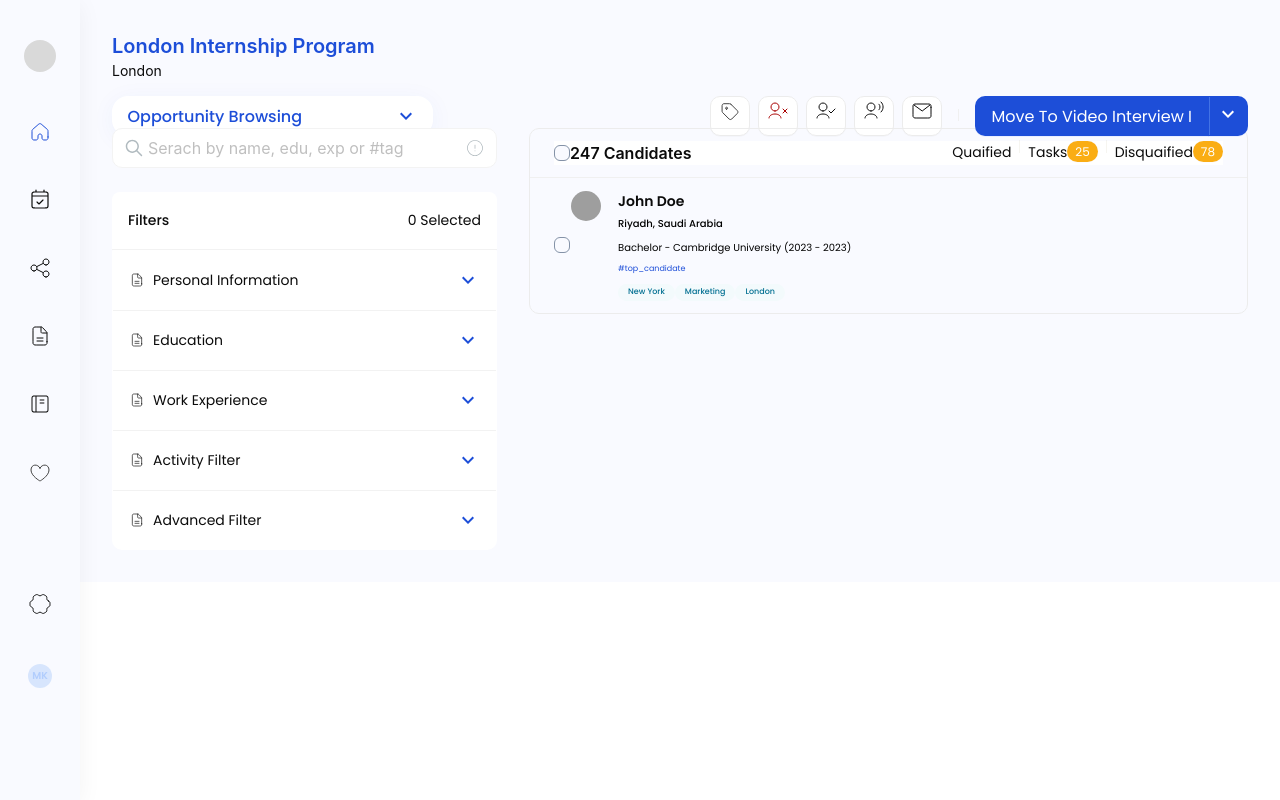
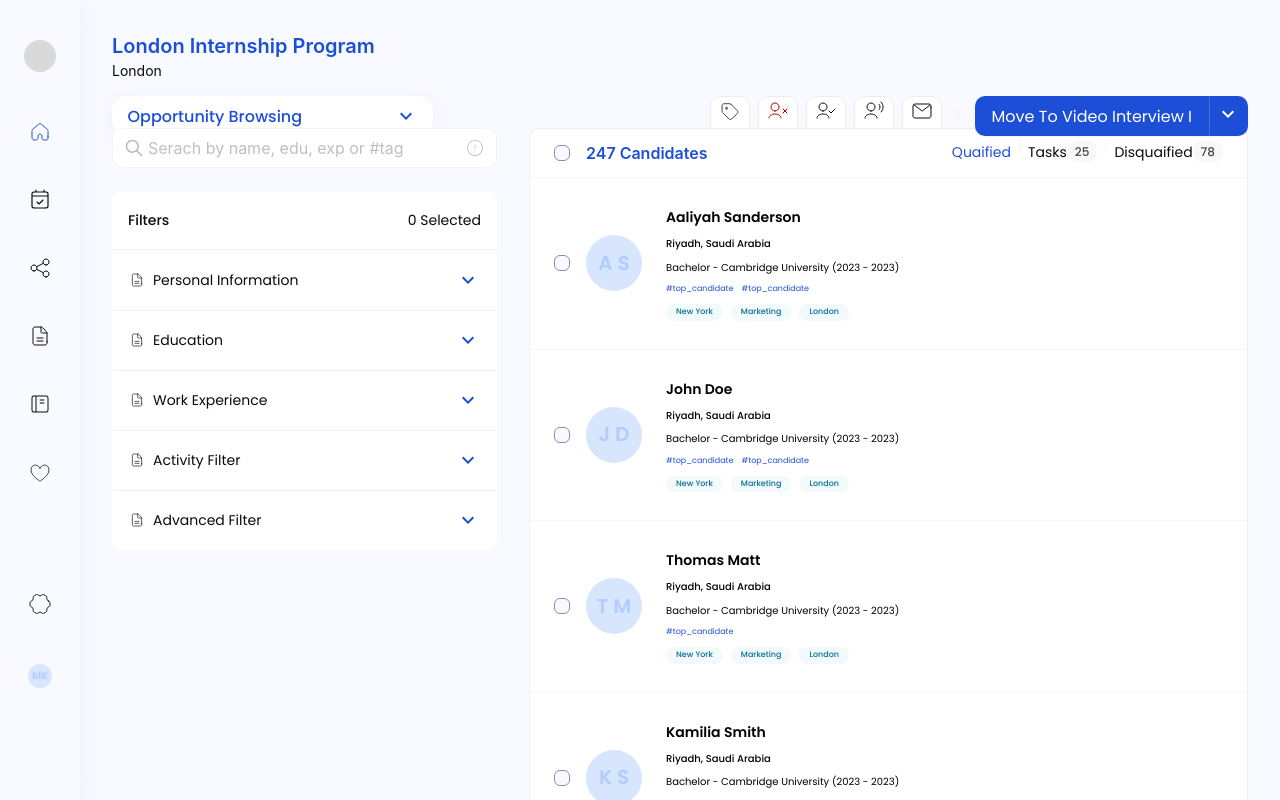
Before and after one commit to mrpeski/gustavo, a React (Create React App) app: page / in a window 1280 px wide. Shown: the top 800 px of the page. Built offline with nearby package versions, Linux system fonts and the light colour scheme; grey boxes are pictures that could not be loaded.

Commit message:
CandidatesList

```diff
--- a/src/candidates.json
+++ b/src/candidates.json
@@ -1,4 +1,124 @@
 [
+  {
+    "firstName": "Aaliyah",
+    "lastName": "Sanderson",
+    "currentResidence": "Riyadh, Saudi Arabia",
+    "education": {
+      "highestLevel": "Bachelor",
+      "school": "Cambridge University",
+      "startDate": "2023",
+      "endDate": "2023"
+    },
+    "tags": {
+      "system": ["top_candidate", "top_candidate"],
+      "user": ["New York", "Marketing", "London"]
+    }
+  },
+  {
+    "firstName": "John",
+    "lastName": "Doe",
+    "currentResidence": "Riyadh, Saudi Arabia",
+    "education": {
+      "highestLevel": "Bachelor",
+      "school": "Cambridge University",
+      "startDate": "2023",
+      "endDate": "2023"
+    },
+    "tags": {
+      "system": ["top_candidate", "top_candidate"],
+      "user": ["New York", "Marketing", "London"]
+    }
+  },
+  {
+    "firstName": "Thomas",
+    "lastName": "Matt",
+    "currentResidence": "Riyadh, Saudi Arabia",
+    "education": {
+      "highestLevel": "Bachelor",
+      "school": "Cambridge University",
+      "startDate": "2023",
+      "endDate": "2023"
+    },
+    "tags": {
+      "system": ["top_candidate"],
+      "user": ["New York", "Marketing", "London"]
+    }
+  },
+  {
+    "firstName": "Kamilia",
+    "lastName": "Smith",
+    "currentResidence": "Riyadh, Saudi Arabia",
+    "education": {
+      "highestLevel": "Bachelor",
+      "school": "Cambridge University",
+      "startDate": "2023",
+      "endDate": "2023"
+    },
+    "tags": {
+      "system": ["top_candidate", "top_candidate"],
+      "user": ["New York", "Marketing", "London"]
+    }
+  },
+  {
+    "firstName": "John",
+    "lastName": "Doe",
+    "currentResidence": "Riyadh, Saudi Arabia",
+    "education": {
+      "highestLevel": "Bachelor",
+      "school": "Cambridge University",
+      "startDate": "2023",
+      "endDate": "2023"
+    },
+    "tags": {
+      "system": ["top_candidate"],
+      "user": ["New York", "Marketing", "London"]
+    }
+  },
+  {
+    "firstName": "John",
+    "lastName": "Doe",
+    "currentResidence": "Riyadh, Saudi Arabia",
+    "education": {
+      "highestLevel": "Bachelor",
+      "school": "Cambridge University",
+      "startDate": "2023",
+      "endDate": "2023"
+    },
+    "tags": {
+      "system": ["top_candidate"],
+      "user": ["New York", "Marketing", "London"]
+    }
+  },
+  {
+    "firstName": "John",
+    "lastName": "Doe",
+    "currentResidence": "Riyadh, Saudi Arabia",
+    "education": {
+      "highestLevel": "Bachelor",
+      "school": "Cambridge University",
+      "startDate": "2023",
+      "endDate": "2023"
+    },
+    "tags": {
+      "system": ["top_candidate"],
+      "user": ["New York", "Marketing", "London"]
+    }
+  },
+  {
+    "firstName": "John",
+    "lastName": "Doe",
+    "currentResidence": "Riyadh, Saudi Arabia",
+    "education": {
+      "highestLevel": "Bachelor",
+      "school": "Cambridge University",
+      "startDate": "2023",
+      "endDate": "2023"
+    },
+    "tags": {
+      "system": ["top_candidate"],
+      "user": ["New York", "Marketing", "London"]
+    }
+  },
   {
     "firstName": "John",
     "lastName": "Doe",
--- a/src/components/CandidateDetails.tsx
+++ b/src/components/CandidateDetails.tsx
@@ -1,6 +1,24 @@
 import { List, Checkbox, Avatar, Row } from "antd";
+import { FC } from "react";
 
-const styles = {
+const styles: any = {
+  avatar: {
+    width: 56,
+    height: 56,
+    borderRadius: 30,
+    fontSize: 20,
+  },
+  wrapper: {
+    backgroundColor: "white",
+    padding: 16,
+    display: "flex",
+    gap: 24,
+  },
+  title: {
+    color: "#000",
+    fontSize: 14,
+    fontWeight: 600,
+  },
   details: {
     display: "flex",
     flexDirection: "column",
@@ -34,38 +52,45 @@ const styles = {
   },
 };
 
-const candidateDetails = (item, index) => {
+const Description: FC<{ item: any }> = ({ item }) => {
   const { currentResidence, firstName, lastName, education, tags } = item;
+
   return (
-    <List.Item>
-      <Checkbox />
-      <List.Item.Meta
-        avatar={
-          <Avatar
-            src={`https://xsgames.co/randomusers/avatar.php?g=pixel&key=${index}`}
-          />
-        }
-        title={<a href="https://ant.design">{`${firstName} ${lastName}`}</a>}
-        description={
+    <Row align={"middle"} style={styles.wrapper}>
+      <span className="Avatar" style={styles.avatar}>
+        {`${firstName[0]} ${lastName[0]}`}
+      </span>
+
       <article style={styles.details}>
+        <a
+          href="https://ant.design"
+          style={styles.title}
+        >{`${firstName} ${lastName}`}</a>
         <p style={styles.residence}>{currentResidence}</p>
         <p style={styles.school}>
-              {education.highestLevel} - {education.school} (
-              {education.startDate} - {education.endDate})
+          {education.highestLevel} - {education.school} ({education.startDate} -{" "}
+          {education.endDate})
         </p>
-            <Row>
-              {tags.system.map((tag) => (
+        <Row style={{ gap: 8 }}>
+          {tags.system.map((tag: string) => (
             <span style={styles.systemTag}>#{tag}</span>
           ))}
         </Row>
-            <Row>
-              {tags.user.map((tag) => (
+        <Row style={{ gap: 8 }}>
+          {tags.user.map((tag: string) => (
             <span style={styles.userTag}>{tag}</span>
           ))}
         </Row>
       </article>
-        }
-      />
+    </Row>
+  );
+};
+
+const candidateDetails = (item: any, index: number) => {
+  return (
+    <List.Item style={{ background: "white" }}>
+      <Checkbox />
+      <List.Item.Meta description={<Description item={item} />} />
     </List.Item>
   );
 };
--- a/src/components/CandidateListHeader.tsx
+++ b/src/components/CandidateListHeader.tsx
@@ -12,18 +12,35 @@ const CandidateListHeader = () => {
     >
       <Row>
         <Checkbox />
-        <Typography.Title level={5} style={{ margin: 0 }}>
+        <Typography.Title
+          level={5}
+          style={{
+            margin: 0,
+            marginLeft: 16,
+            color: "#1D4ED8",
+          }}
+        >
           247 Candidates
         </Typography.Title>
       </Row>
       <Row>
-        <span>Quaified</span>
+        <span style={{ color: "#1D4ED8" }}>Quaified</span>
         <Divider type="vertical" />
         <span>Tasks</span>
-        <Badge count={25} showZero color="#faad14" />
+        <Badge
+          count={25}
+          overflowCount={5000}
+          color="#F8F8F8"
+          style={{ color: "#444", fontWeight: 500 }}
+        />
         <Divider type="vertical" />
         <span>Disquaified</span>
-        <Badge count={78} showZero color="#faad14" />
+        <Badge
+          count={78}
+          overflowCount={5000}
+          color="#F8F8F8"
+          style={{ color: "#444", fontWeight: 500 }}
+        />
       </Row>
     </div>
   );
--- a/src/components/OpportunityBrowsing.tsx
+++ b/src/components/OpportunityBrowsing.tsx
@@ -21,6 +21,7 @@ const ListRenderer: FC<{ label: string; count: number }> = ({
       {label}
       <Badge
         count={count}
+        overflowCount={5000}
         color="#F8F8F8"
         style={{ color: "#444", fontWeight: 500 }}
       />
--- a/src/themeConfig.ts
+++ b/src/themeConfig.ts
@@ -27,8 +27,10 @@ export const themeConfig: ThemeConfig = {
       titleMarginTop: 1,
     },
     List: {
+      headerBg: "#FFF",
       colorBgContainer: "#FFF",
       itemPaddingLG: "0",
+      colorBorder: "#EEE",
     },
     Button: {
       defaultBg: "#FFF",
```
Lines whose indentation alone changed are shown as unchanged.
